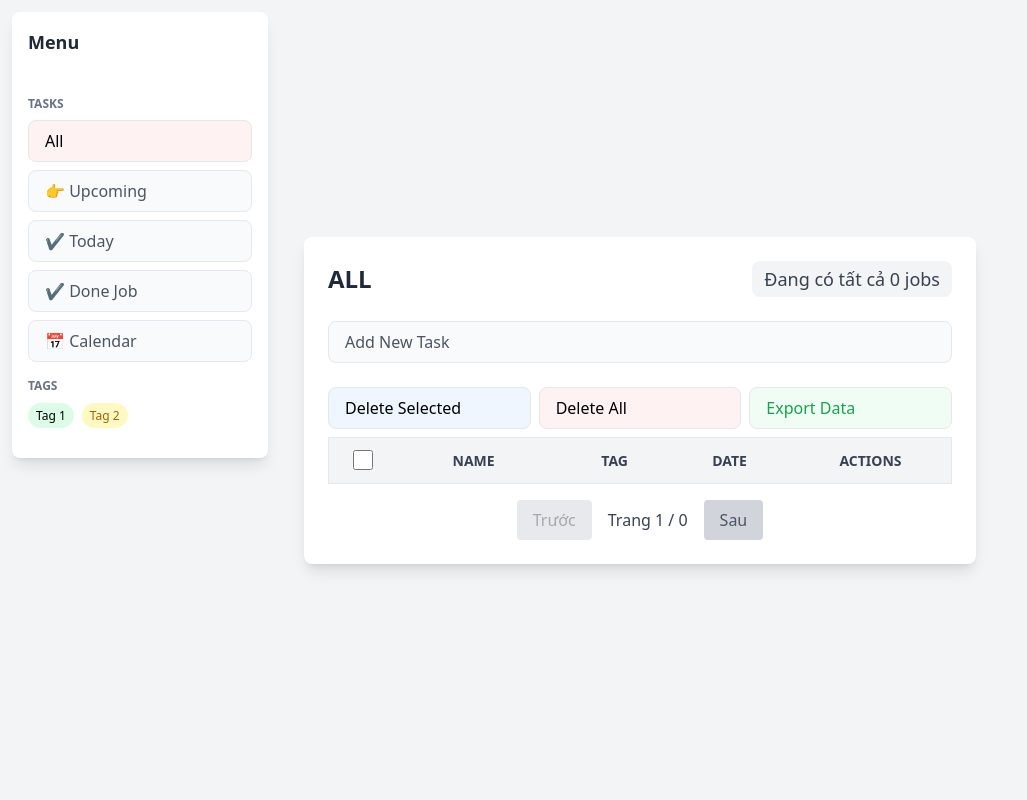
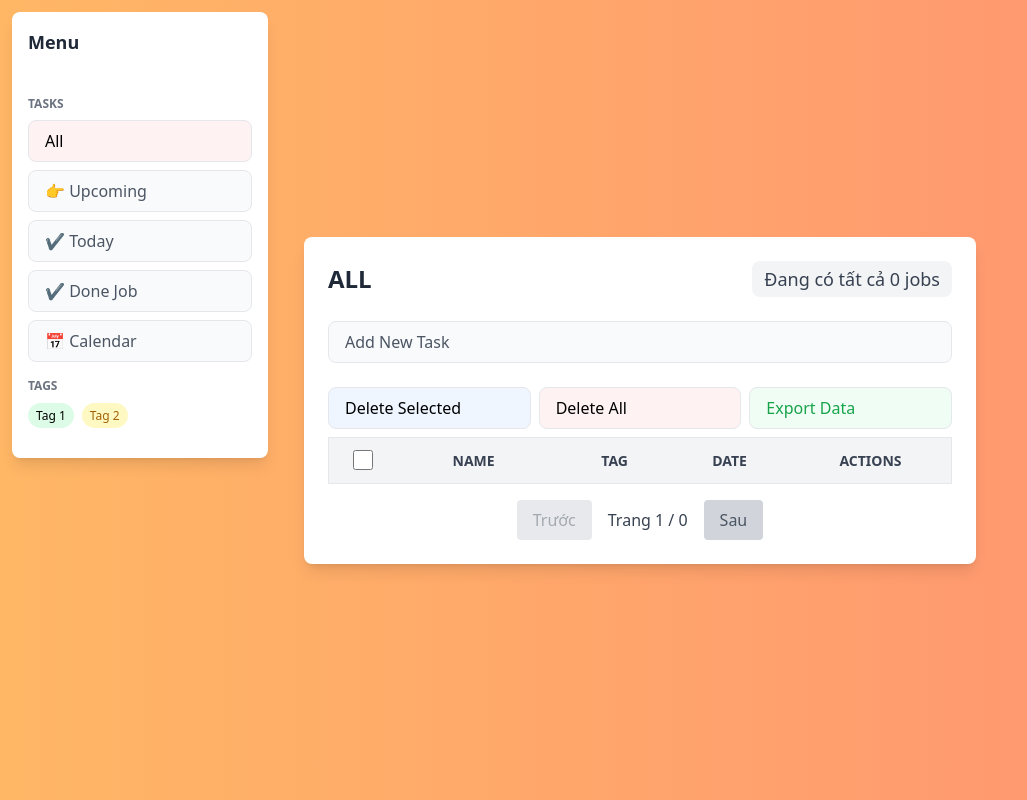
Before and after one commit to tranminhthang1606/MinhThang_CY_VUE, a Vue app: page / in a window 1280 px wide. Shown: the whole page, without its empty margins (0-1027 px from the left). Built offline with nearby package versions, Linux system fonts and the light colour scheme.

Commit message:
css background

```diff
--- a/src/main.js
+++ b/src/main.js
@@ -1,14 +1,9 @@
 import './assets/main.css'
-
 import { createApp } from 'vue'
 import { createPinia } from 'pinia'
-
 import App from './App.vue'
 import router from './router'
-
 const app = createApp(App)
-
 app.use(createPinia())
 app.use(router)
-
 app.mount('#app')
--- a/src/views/TodoList.vue
+++ b/src/views/TodoList.vue
@@ -14,10 +14,23 @@ function changeTab(tab) {
 </script>
 
 <template>
-    <div class="bg-gray-100 min-h-screen flex items-center justify-center p-3">
+    <div class="bg-gray-100 main min-h-screen flex items-center justify-center p-3">
         <SideBar @changeTab="changeTab" />
         <MainSide :currentTab="currentTab" />
     </div>
 </template>
 
-<style scoped></style>
+<style scoped>
+@keyframes gradientAnimation {
+    0% { background-position: 0% 50%; }
+    50% { background-position: 100% 50%; }
+    100% { background-position: 0% 50%; }
+}
+
+.main {
+    background: linear-gradient(270deg, #ff6f91, #ff9671, #ffc75f, #f9f871);
+    background-size: 400% 400%;
+    animation: gradientAnimation 8s ease infinite;
+}
+
+</style>
```
Also changed, not shown: src/assets/base.css (+17 -0 lines).
